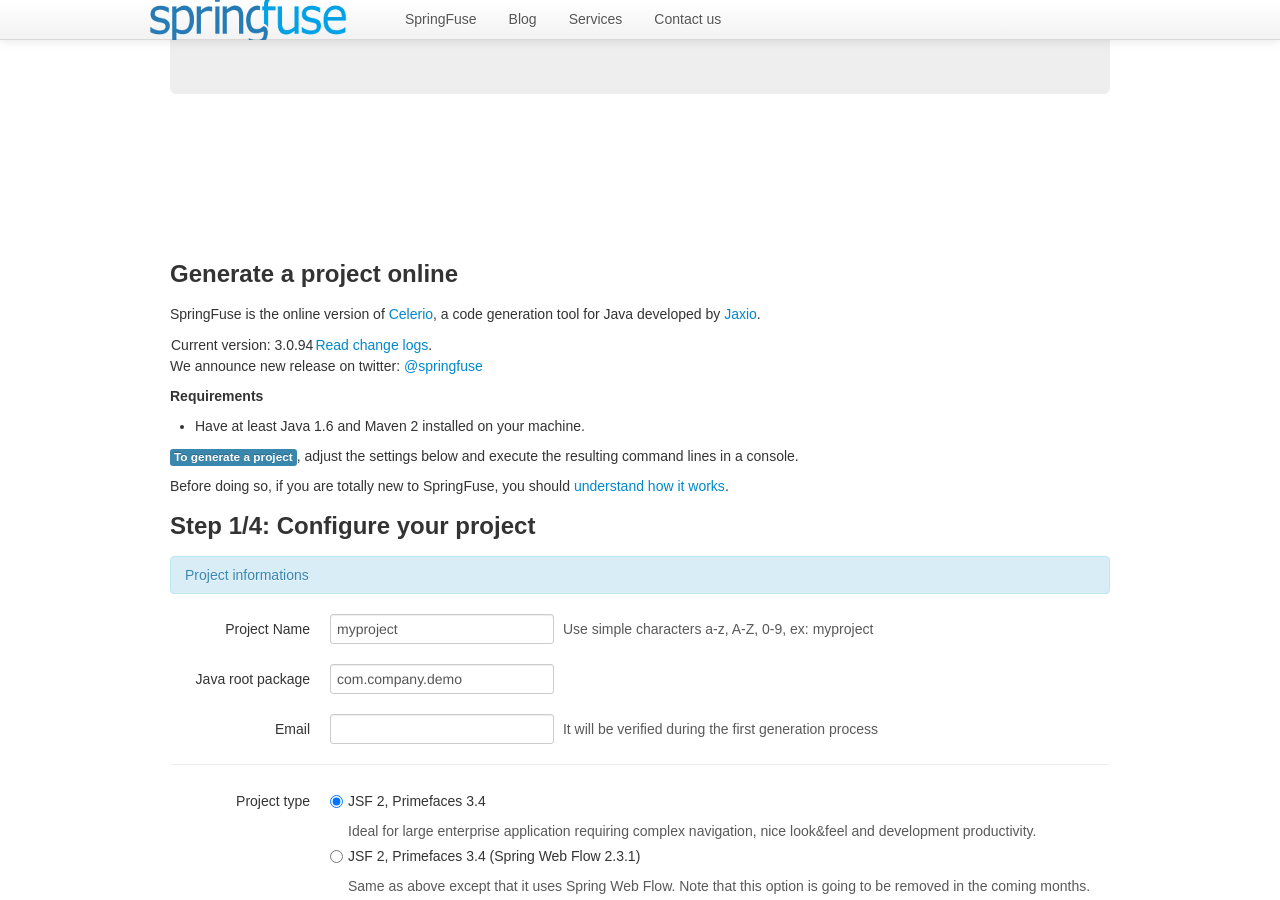
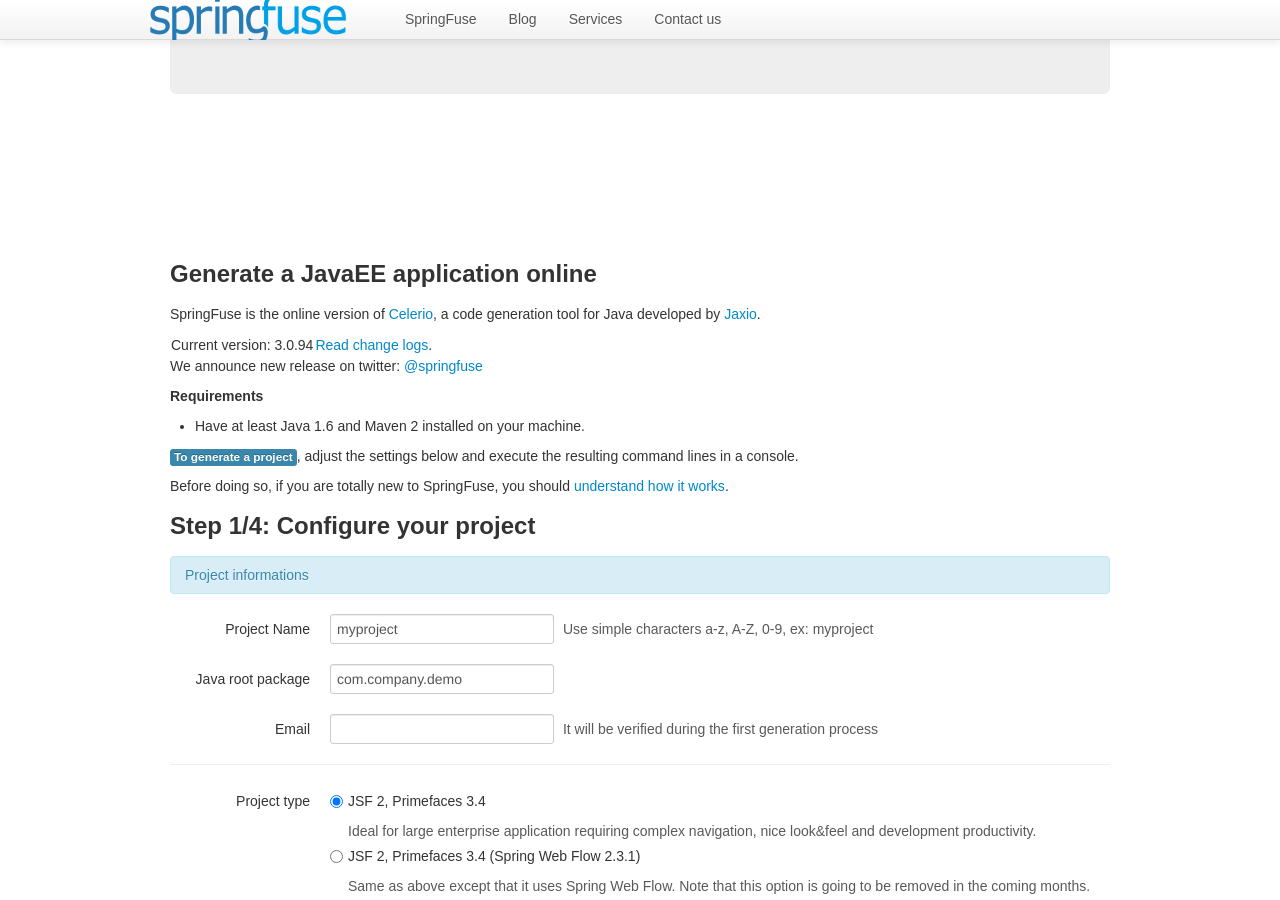
Before and after one commit to springfuse/springfuse.github.com, a Jekyll site: the page built from index.md, in a window 1280 px wide and 900 px high, scrolled down 412 px. Built offline with Jekyll 4.4.1, drawn with Linux system fonts in a browser that asks for light colours; Markdown is read by kramdown in place of the engine named in the settings; comment, search, counter and statistics services are not loaded.

Commit message:
cosmetic

```diff
--- a/index.md
+++ b/index.md
@@ -22,7 +22,7 @@ title: SpringFuse - Online Java Code Generator
 <br/>
 <br/>
 <br/>
-### Generate a project online
+### Generate a JavaEE application online
 
 SpringFuse is the online version of <a href="http://www.jaxio.com/en/celerio.html">Celerio</a>,
 a code generation tool for Java developed by <a href="http://www.jaxio.com/en/">Jaxio</a>.
```
